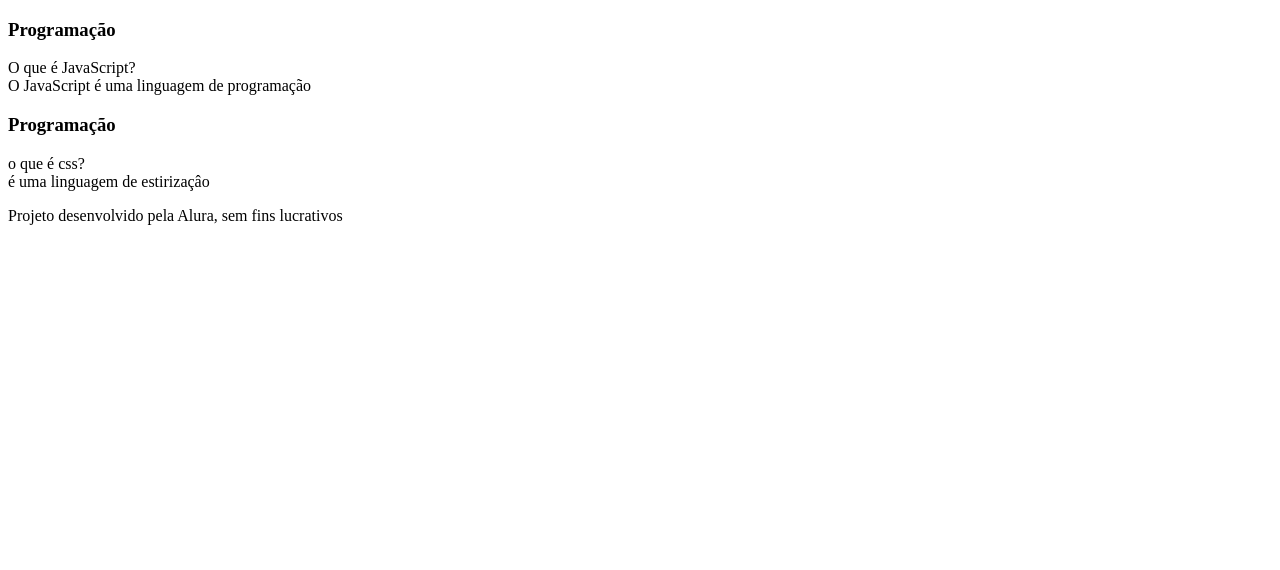
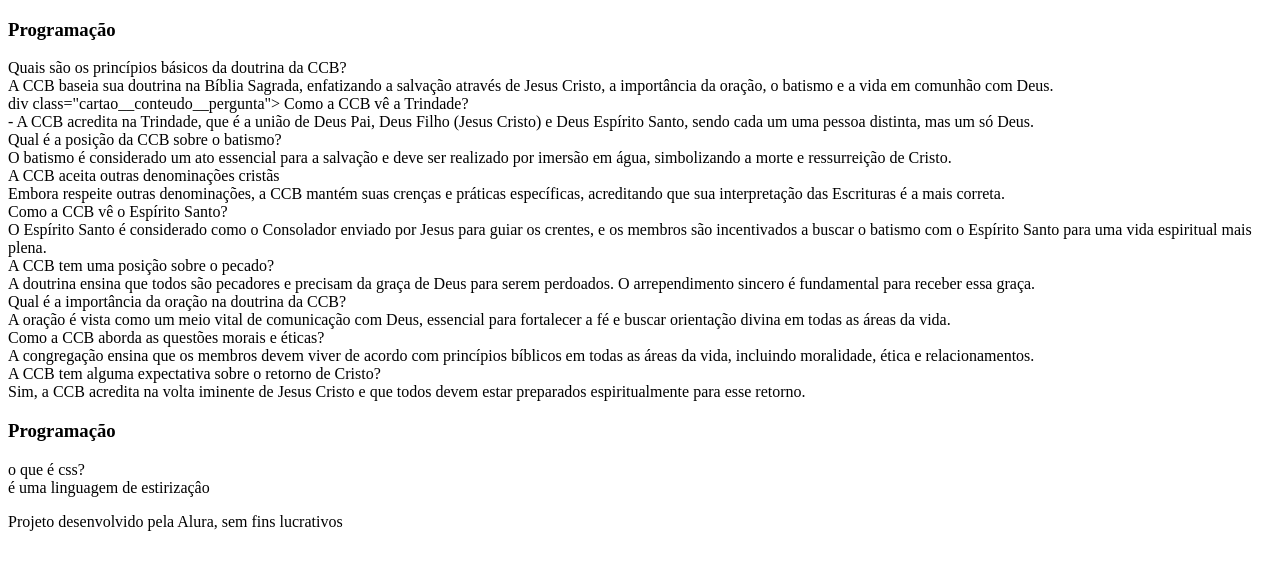
Before and after one commit to carolinecropolato/flashcards, a plain HTML site: page index.html in a window 1280 px wide. Drawn offline with Linux system fonts and the light colour scheme.

Commit message:
perguntas

```diff
--- a/index.html
+++ b/index.html
@@ -15,15 +15,32 @@
 <article class="cartao">
 <div class="cartao__conteudo">
 <h3>Programação</h3>
-<div class="cartao__conteudo__pergunta"> O que é JavaScript?</div>
-<div class="cartao__conteudo__resposta">O JavaScript é uma linguagem de programação</div>
+<div class="cartao__conteudo__pergunta"> Quais são os princípios básicos da doutrina da CCB?</div>
+<div class="cartao__conteudo__resposta"> A CCB baseia sua doutrina na Bíblia Sagrada, enfatizando a salvação através de Jesus Cristo, a importância da oração, o batismo e a vida em comunhão com Deus.
+</div>
+</div>
+div class="cartao__conteudo__pergunta"> Como a CCB vê a Trindade?</div>
+<div class="cartao__conteudo__resposta"> - A CCB acredita na Trindade, que é a união de Deus Pai, Deus Filho (Jesus Cristo) e Deus Espírito Santo, sendo cada um uma pessoa distinta, mas um só Deus.
+<div class="cartao__conteudo__pergunta"> Qual é a posição da CCB sobre o batismo?</div>
+<div class="cartao__conteudo__resposta">O batismo é considerado um ato essencial para a salvação e deve ser realizado por imersão em água, simbolizando a morte e ressurreição de Cristo.
+<div class="cartao__conteudo__pergunta">A CCB aceita outras denominações cristãs</div>
+<div class="cartao__conteudo__resposta">Embora respeite outras denominações, a CCB mantém suas crenças e práticas específicas, acreditando que sua interpretação das Escrituras é a mais correta.
+<div class="cartao__conteudo__pergunta"> Como a CCB vê o Espírito Santo?</div>
+<div class="cartao__conteudo__resposta">O Espírito Santo é considerado como o Consolador enviado por Jesus para guiar os crentes, e os membros são incentivados a buscar o batismo com o Espírito Santo para uma vida espiritual mais plena.
+<div class="cartao__conteudo__pergunta"> A CCB tem uma posição sobre o pecado?</div>
+<div class="cartao__conteudo__resposta">A doutrina ensina que todos são pecadores e precisam da graça de Deus para serem perdoados. O arrependimento sincero é fundamental para receber essa graça.
+<div class="cartao__conteudo__pergunta"> Qual é a importância da oração na doutrina da CCB?</div>
+<div class="cartao__conteudo__resposta">A oração é vista como um meio vital de comunicação com Deus, essencial para fortalecer a fé e buscar orientação divina em todas as áreas da vida.
+<div class="cartao__conteudo__pergunta"> Como a CCB aborda as questões morais e éticas?</div>
+<div class="cartao__conteudo__resposta"> A congregação ensina que os membros devem viver de acordo com princípios bíblicos em todas as áreas da vida, incluindo moralidade, ética e relacionamentos.
+<div class="cartao__conteudo__pergunta"> A CCB tem alguma expectativa sobre o retorno de Cristo?</div>
+<div class="cartao__conteudo__resposta">Sim, a CCB acredita na volta iminente de Jesus Cristo e que todos devem estar preparados espiritualmente para esse retorno.
 </div>
 </article>
-<article class="cartao">
-<div class="cartao__conteudo">
 <h3>Programação</h3>
 <div class="cartao__conteudo__pergunta"> o que é css?</div>
 <div class="cartao__conteudo__resposta">é uma linguagem de estirizaçâo</div>
+
 </div>
 </article>
 </section>
```
